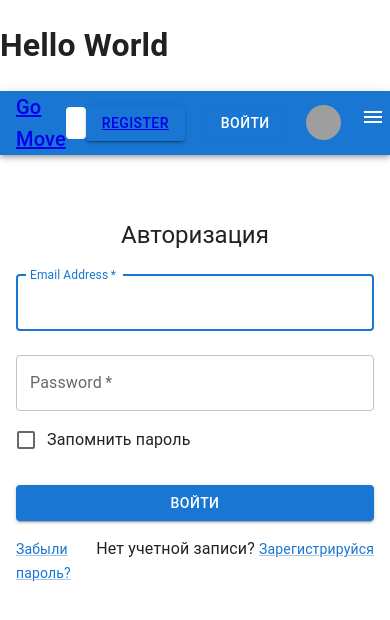
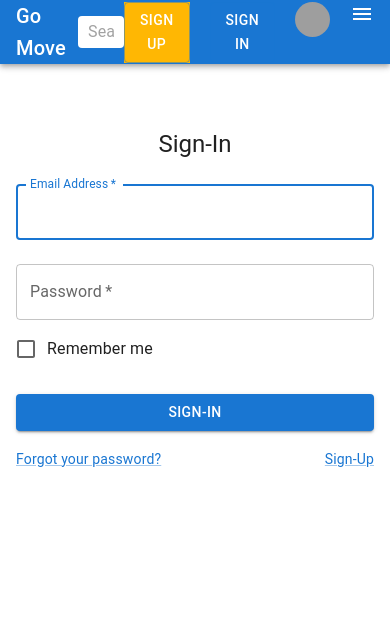
Before and after one commit to magelon6/goMove_app, a React (Create React App) app in the folder client/: page /auth in a window 390 px wide. Shown: the top 620 px of the page. Built offline with nearby package versions, Linux system fonts and the light colour scheme; grey boxes are pictures that could not be loaded.

Commit message:
Макет главной адаптивные верхние графики

```diff
--- a/client/src/App.js
+++ b/client/src/App.js
@@ -3,16 +3,16 @@ import React from 'react';
 import Home from './components/Home/Home';
 import NavBar from "./components/NavBar/NavBar";
 import Registration from './components/Registration/Registration';
-import Auth from './components/Auth/Auth';
+import Auth from './components/Login/Login';
+import MainGraph from './components/MainGraph/MainGraph';
 
 
 function App() {
   return (
     <div className="App">
-      <h1>Hello World</h1>
-
       <NavBar />
       <Routes>
+        <Route path='/' element={<Home />} />
         <Route path='/auth' element={<Auth />} />
         <Route path='/registration' element={<Registration />} />
       </Routes>
--- a/client/src/components/Home/Home.jsx
+++ b/client/src/components/Home/Home.jsx
@@ -1,35 +1,59 @@
 import React from 'react'
-import { useEffect } from 'react'
-import { useDispatch, useSelector } from 'react-redux'
-import { getCityFromDB } from '../../redux/actions/thunk/thunkCity'
+import { Grid } from '@mui/material'
+import MainGraph from '../MainGraph/MainGraph'
+import StaticGraph from '../StaticGraph/StaticGraph'
+// import { useEffect } from 'react'
+// import { useDispatch, useSelector } from 'react-redux'
+// import { getCityFromDB } from '../../redux/actions/thunk/thunkCity'
 
 function Home() {
 
-  const city = useSelector((state) => state.city)
+  // временно закоменчено
+
+//   const city = useSelector((state) => state.city)
 
 
-  const dispatch = useDispatch()
+//   const dispatch = useDispatch()
 
 
-useEffect(() => {
-  dispatch(getCityFromDB())
-})
+// useEffect(() => {
+//   dispatch(getCityFromDB())
+// })
 
 
 
 
-  return (
-   <>
-   {city && city.map((el)=>
-   <div>
+//   return (
+//    <>
+//    {city && city.map((el)=>
+//    <div>
 
-   <p> {el.city}</p>
-   <p> {el.city_id}</p>
-   </div>
+//    <p> {el.city}</p>
+//    <p> {el.city_id}</p>
+//    </div>
 
 
-   )}
-   </>
+//    )}
+//    </>
+//   )
+  return (
+    <div style={{margin: 30}}>
+      <Grid container>
+        <Grid item xs={12} sm={6} md={3}>
+            <StaticGraph />
+        </Grid>
+        <Grid item xs={12} sm={6} md={3}>
+            <StaticGraph />
+        </Grid>
+        <Grid item xs={12} sm={6} md={3}>
+            <StaticGraph />
+        </Grid>
+        <Grid item xs={12} sm={6} md={3}>
+            <StaticGraph />
+        </Grid>
+      </Grid>
+      <MainGraph />
+    </div>
   )
 }
 
--- a/client/src/components/Auth/Auth.js
+++ b/client/src/components/Login/Login.js
@@ -36,7 +36,7 @@ export default function Auth() {
           }}
         >
           <Typography component="h1" variant="h5">
-            Авторизация
+            Sign-In
           </Typography>
           <Box component="form" onSubmit={handleSubmit} noValidate sx={{ mt: 1 }}>
             <TextField
@@ -61,7 +61,7 @@ export default function Auth() {
             />
             <FormControlLabel
               control={<Checkbox value="remember" color="primary" />}
-              label="Запомнить пароль"
+              label="Remember me"
             />
             <Button
               type="submit"
@@ -69,18 +69,18 @@ export default function Auth() {
               variant="contained"
               sx={{ mt: 3, mb: 2 }}
             >
-              Войти
+              Sign-In
             </Button>
             <Grid container>
               <Grid item xs>
                 <Link href="#" variant="body2">
-                  Забыли пароль?
+                  Forgot your password?
                 </Link>
               </Grid>
               <Grid item>
-                <span>Нет учетной записи? </span>
+                <span> </span>
                 <Link href="/registration" variant="body2">
-                  Зарегистрируйся
+                  Sign-Up
                 </Link>
               </Grid>
             </Grid>
--- /dev/null
+++ b/client/src/components/MainGraph/MainGraph.js
@@ -0,0 +1,10 @@
+import React from 'react';
+import { Box } from '@mui/material';
+
+function MainGraph() {
+  return (
+      <Box bgcolor='pink' flex={4} p={2} border={1}>Main Graph</Box>
+   );
+}
+
+export default MainGraph;
--- a/client/src/components/NavBar/NavBar.jsx
+++ b/client/src/components/NavBar/NavBar.jsx
@@ -27,18 +27,18 @@ const NavBar = () => {
         <AppBar position='sticky'>
             <StyledToolbar>
                 <Typography variant='h6'>
-                    <Link to='/' >
+                    <Link to='/' style={{ textDecoration: 'none', color: 'white'}} >
                         Go Move
                     </Link>
                 </Typography>
                 <Search><InputBase placeholder='Search'></InputBase></Search>
                 <Icons>
                     {/* Тут прописать условие авторизации пользователя */}
-                    <Button variant="contained">
-                        <Link to='/registration'>Register</Link>
-                    </Button>
-                    <Link to='/auth'>
-                        <Button variant="outlined" sx={{color: "white"}}>Войти</Button>
+                    <Link to='/registration' style={{ textDecoration: 'none', background: '#FFB703' }}>
+                        <Button variant="outlined" sx={{color: 'white'}}>Sign Up</Button>
+                    </Link>
+                    <Link to='/auth' style={{ textDecoration: 'none' }}>
+                        <Button variant="outlined" sx={{color: "white"}}>Sign In</Button>
                     </Link>
                     <Avatar sx={{width:35, height:35}} src='#'/>
                     <MenuIcon onClick={(e) => setOpen(true)} />
--- a/client/src/components/Registration/Registration.js
+++ b/client/src/components/Registration/Registration.js
@@ -1,14 +1,5 @@
 import * as React from 'react';
-import Button from '@mui/material/Button';
-import CssBaseline from '@mui/material/CssBaseline';
-import TextField from '@mui/material/TextField';
-import FormControlLabel from '@mui/material/FormControlLabel';
-import Checkbox from '@mui/material/Checkbox';
-import Link from '@mui/material/Link';
-import Grid from '@mui/material/Grid';
-import Box from '@mui/material/Box';
-import Typography from '@mui/material/Typography';
-import Container from '@mui/material/Container';
+import { Button, CssBaseline, TextField, Link, Grid, Box, Typography, Container } from '@mui/material'
 import { createTheme, ThemeProvider } from '@mui/material/styles';
 
 const theme = createTheme();
@@ -36,7 +27,7 @@ export default function Registration() {
           }}
         >
           <Typography component="h1" variant="h5">
-            Регистрация
+            Sign-Up
           </Typography>
           <Box component="form" noValidate onSubmit={handleSubmit} sx={{ mt: 3 }}>
             <Grid container spacing={2}>
@@ -61,12 +52,6 @@ export default function Registration() {
                   autoComplete="new-password"
                 />
               </Grid>
-              <Grid item xs={12}>
-                <FormControlLabel
-                  control={<Checkbox value="allowExtraEmails" color="primary" />}
-                  label="I want to receive inspiration, marketing promotions and updates via email."
-                />
-              </Grid>
             </Grid>
             <Button
               type="submit"
@@ -74,13 +59,13 @@ export default function Registration() {
               variant="contained"
               sx={{ mt: 3, mb: 2 }}
             >
-              Зарегистрироваться
+              Sign-Up
             </Button>
             <Grid container justifyContent="flex-end">
               <Grid item>
-              <span>Уже есть аккаунт? </span>
+              <span>Already have an account? </span>
                 <Link href='/auth' variant="body2">
-                  Войти
+                  Sign-In
                 </Link>
               </Grid>
             </Grid>
--- /dev/null
+++ b/client/src/components/StaticGraph/StaticGraph.js
@@ -0,0 +1,58 @@
+// import React from 'react';
+// import { Box, Button, Card, CardActions, CardContent, CardMedia, Typography } from '@mui/material';
+
+// function StaticGraph() {
+//   return (
+//     <Card sx={{ minWidth: 245 }}>
+//       <CardMedia
+//         component="img"
+//         height="140"
+//         image="https://encrypted-tbn0.gstatic.com/images?q=tbn:ANd9GcR5J3EahE8jJAwqtwbmlrPCK3QTSdHrWU4WTg&usqp=CAU"
+//         alt="graph"
+//       />
+//   </Card>
+//    );
+// }
+
+// export default StaticGraph;
+
+import * as React from 'react';
+import Box from '@mui/material/Box';
+import Card from '@mui/material/Card';
+import CardActions from '@mui/material/CardActions';
+import CardContent from '@mui/material/CardContent';
+import Button from '@mui/material/Button';
+import Typography from '@mui/material/Typography';
+import { CardMedia } from '@mui/material';
+
+const bull = (
+  <Box
+    component="span"
+    sx={{ display: 'inline-block', mx: '2px', transform: 'scale(0.8)' }}
+  >
+    •
+  </Box>
+);
+
+const card = (
+  <React.Fragment>
+    <CardMedia
+      component="img"
+      height="200"
+      image="https://encrypted-tbn0.gstatic.com/images?q=tbn:ANd9GcR5J3EahE8jJAwqtwbmlrPCK3QTSdHrWU4WTg&usqp=CAU"
+    />
+    <CardContent>
+      <Typography variant="h5" component="div">
+        Name of Graph
+      </Typography>
+    </CardContent>
+  </React.Fragment>
+);
+
+export default function OutlinedCard() {
+  return (
+    <Box >
+      <Card variant="outlined">{card}</Card>
+    </Box>
+  );
+}
```
